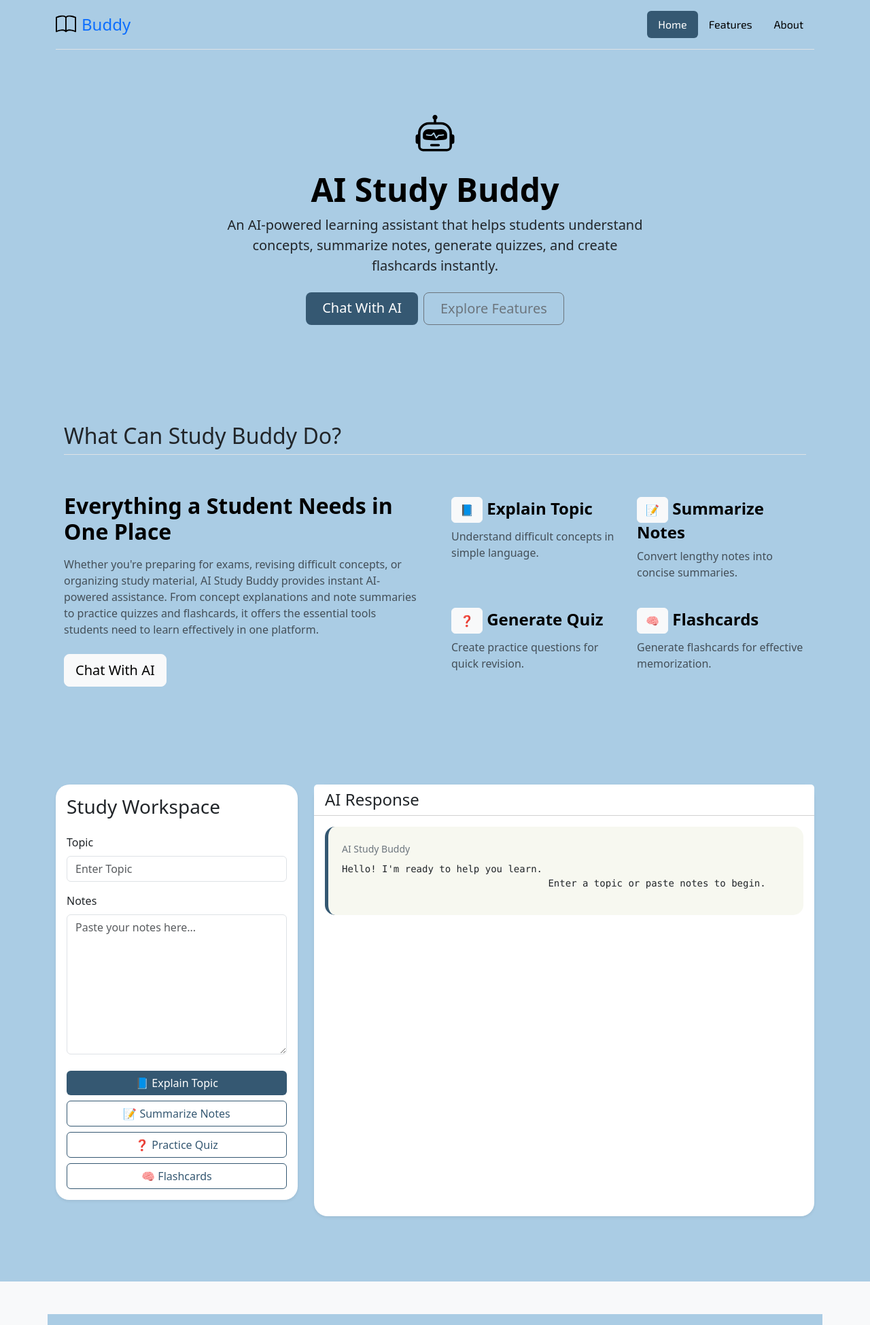
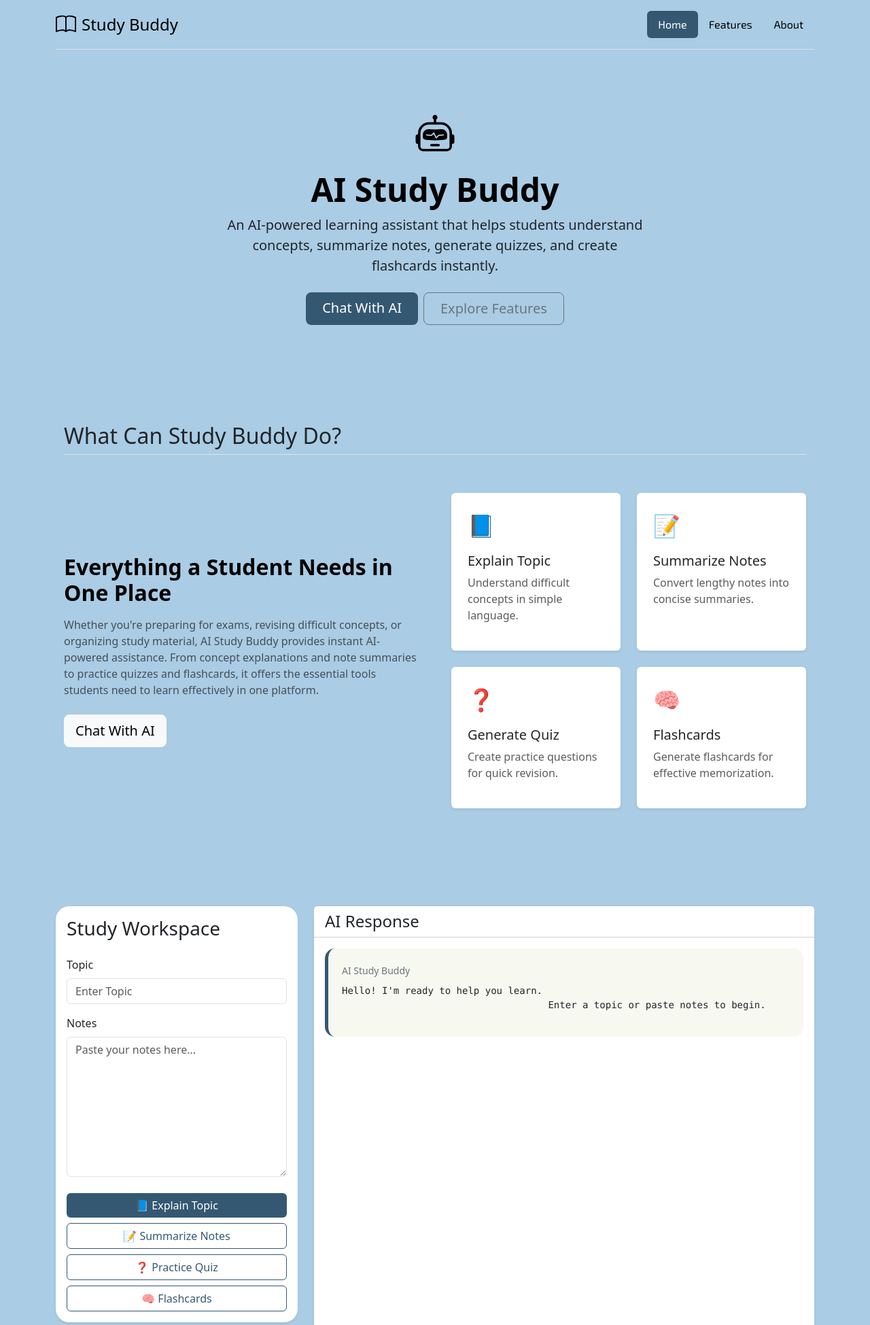
Before and after one commit to LikithaTummapudi/ai-study-buddy, a Flask app: page / in a window 1280 px wide. Shown: the top 1949 px of the page at 68% size. Run offline with Flask 3, Linux system fonts and the light colour scheme.

Commit message:
Made feature cards clickable

```diff
--- a/static/style.css
+++ b/static/style.css
@@ -5,6 +5,14 @@ html{
 .header{
     color: black;
     font-family: "Exo 2", sans-serif;
+}
+
+#Features .card{
+    transition: 0.2s ease;
+}
+
+#Features .card:hover{
+    transform: translateY(-5px);
 }
 
 #responseText{
--- a/templates/index.html
+++ b/templates/index.html
@@ -22,7 +22,7 @@
         <header class="d-flex flex-wrap justify-content-between align-items-center py-3 mb-4 border-bottom">
             <a href="#Home"
             class="d-flex align-items-center text-decoration-none">
-                <img src="/static/images/book (1).svg" alt="Book Icon" height="30"><span class="fs-4 ms-2"> Buddy</span>
+                <img src="/static/images/book (1).svg" alt="Book Icon" height="30"><span class="fs-4 ms-2 text-black">Study Buddy</span>
             </a>
             <ul class="nav nav-pills">
                 <li class="nav-item">
@@ -65,27 +65,71 @@
                     <p class="text-body-secondary">Whether you're preparing for exams, revising difficult concepts, or
                         organizing study material, AI Study Buddy provides instant AI-powered assistance. From concept explanations
                         and note summaries to practice quizzes and flashcards, it offers the essential tools students need to learn effectively in one platform.</p>
-                    <a href="#" class="btn btn-light btn-lg">Chat With AI</a>
+                    <a href="#workspace" class="btn btn-light btn-lg">Chat With AI</a>
                 </div>
                 <div class="col">
     <div class="row row-cols-1 row-cols-sm-2 g-4">
-                        <div class="col d-flex flex-column gap-2">
-                            <h4 class="fw-semibold mb-0 text-body-emphasis">
-                                <button type="button" href="#workspace" class="btn btn-light">📘 </button> Explain Topic</h4>
-                            <p class="text-body-secondary">Understand difficult concepts in simple language.</p>
+
+        <div class="col">
+            <a href="#workspace"
+            class="card border-0 shadow-sm p-4 h-100 text-decoration-none text-dark">
+
+                <div class="fs-2 mb-3">📘</div>
+
+                <h5>Explain Topic</h5>
+
+                <p class="text-body-secondary">
+                    Understand difficult concepts in simple language.
+                </p>
+
+            </a>
         </div>
-                        <div class="col d-flex flex-column gap-2">
-                            <h4 class="fw-semibold mb-0 text-body-emphasis"><button type="button" href="#workspace" class="btn btn-light">📝</button>  Summarize Notes</h4>
-                            <p class="text-body-secondary">Convert lengthy notes into concise summaries.</p>
+
+        <div class="col">
+            <a href="#workspace"
+            class="card border-0 shadow-sm p-4 h-100 text-decoration-none text-dark">
+
+                <div class="fs-2 mb-3">📝</div>
+
+                <h5>Summarize Notes</h5>
+
+                <p class="text-body-secondary">
+                    Convert lengthy notes into concise summaries.
+                </p>
+
+            </a>
         </div>
-                        <div class="col d-flex flex-column gap-2">
-                            <h4 class="fw-semibold mb-0 text-body-emphasis"><button type="button" href="#workspace" class="btn btn-light">❓ </button>  Generate Quiz</h4>
-                            <p class="text-body-secondary">Create practice questions for quick revision.</p>
+
+        <div class="col">
+            <a href="#workspace"
+            class="card border-0 shadow-sm p-4 h-100 text-decoration-none text-dark">
+
+                <div class="fs-2 mb-3">❓</div>
+
+                <h5>Generate Quiz</h5>
+
+                <p class="text-body-secondary">
+                    Create practice questions for quick revision.
+                </p>
+
+            </a>
         </div>
-                        <div class="col d-flex flex-column gap-2">
-                            <h4 class="fw-semibold mb-0 text-body-emphasis"><button type="button" href="#workspace" class="btn btn-light">🧠 </button> Flashcards</h4>
-                            <p class="text-body-secondary">Generate flashcards for effective memorization.</p>
+
+        <div class="col">
+            <a href="#workspace"
+            class="card border-0 shadow-sm p-4 h-100 text-decoration-none text-dark">
+
+                <div class="fs-2 mb-3">🧠</div>
+
+                <h5>Flashcards</h5>
+
+                <p class="text-body-secondary">
+                    Generate flashcards for effective memorization.
+                </p>
+
+            </a>
         </div>
+
     </div>
 </div>
             </div>
```
Lines whose indentation alone changed are shown as unchanged.
